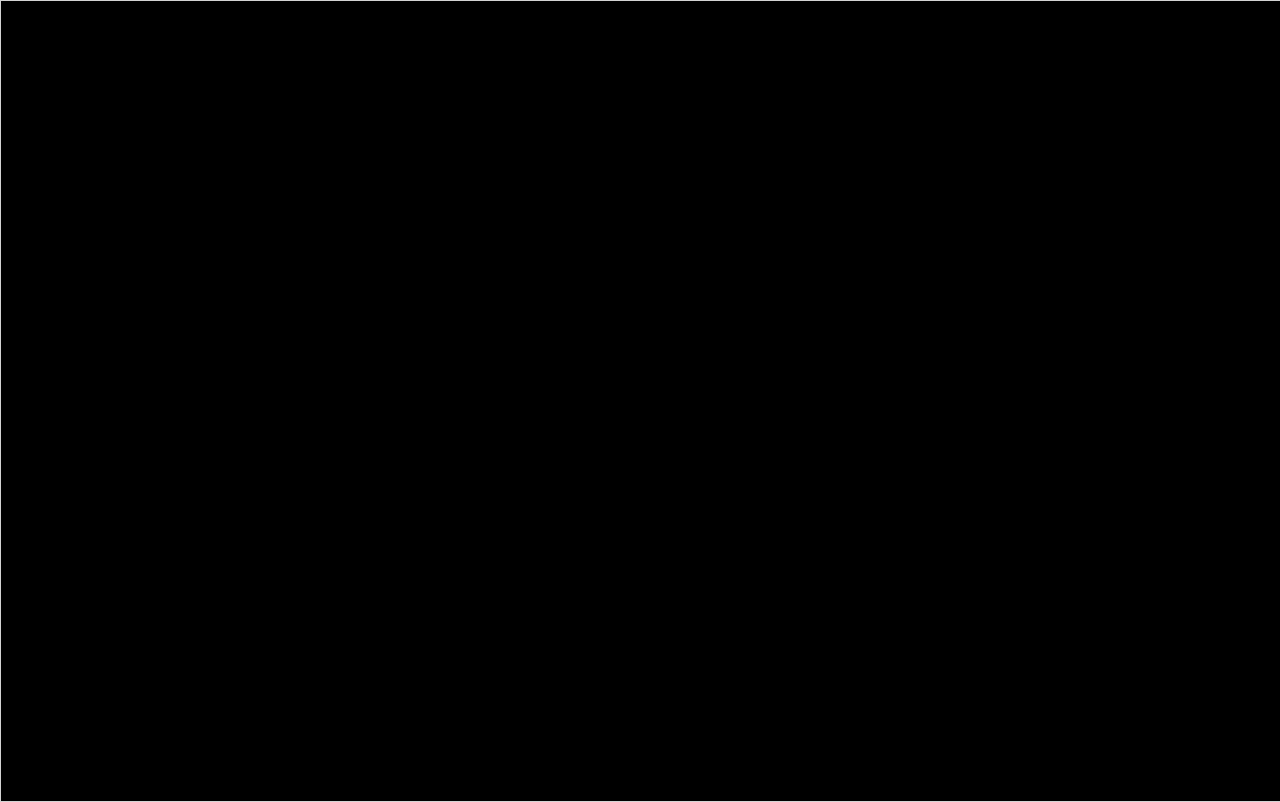
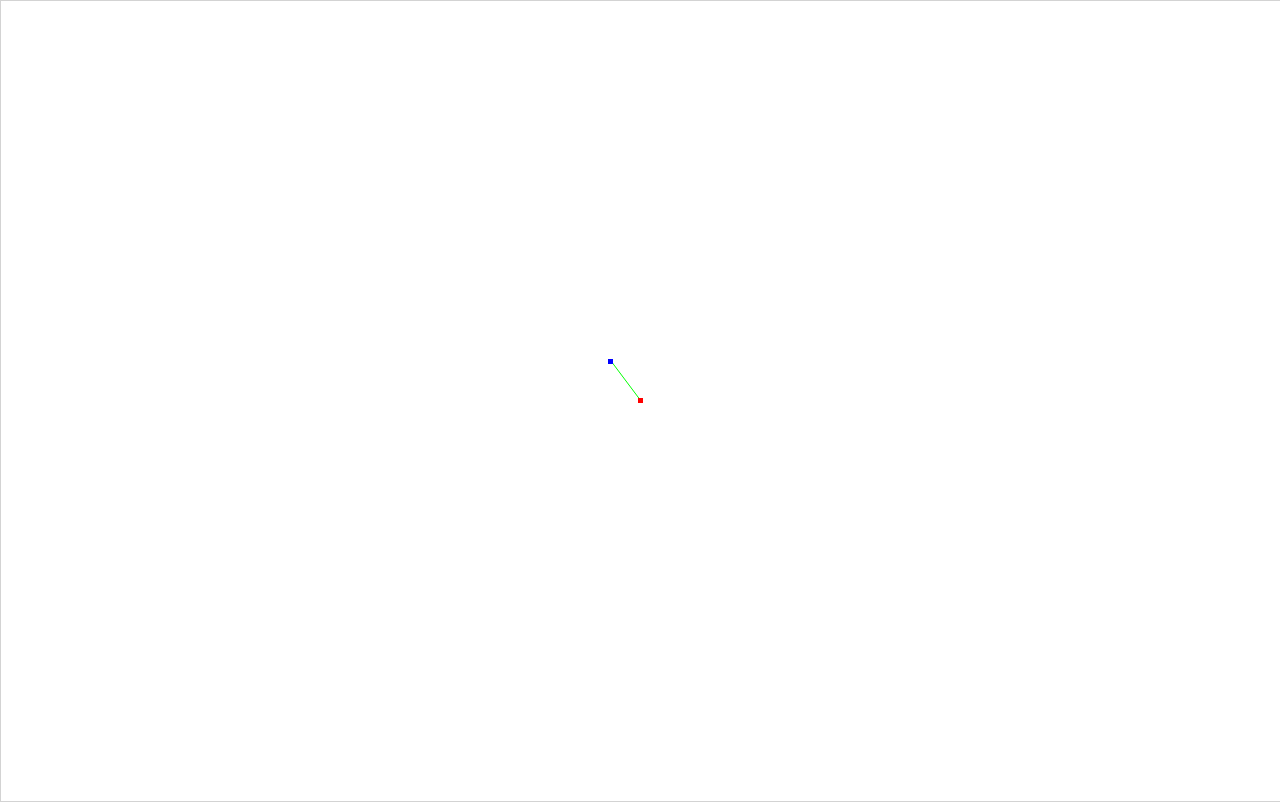
Before and after one commit to MeatMattress/Mycelium, a plain HTML site: page MyceliumProject/src/index.html in a window 1280 px wide. Drawn offline with nearby package versions, Linux system fonts and the light colour scheme.

Commit message:
Bugged angle - fix please

```diff
--- a/MyceliumProject/src/index.html
+++ b/MyceliumProject/src/index.html
@@ -2,6 +2,8 @@
  <head>
   <link rel="stylesheet" href="style.css"/>
   <script src = "https://ajax.googleapis.com/ajax/libs/jquery/3.5.1/jquery.min.js"></script>
+  <script src = "scripts/Spore.js"></script>
+  <script src = "scripts/BranchEngine.js"></script>
   <script src = "scripts/Branch.js"></script>
   <script src = "scripts/CollisionDetection.js"></script>
   <script src = "scripts/FoodNode.js"></script>
--- a/MyceliumProject/src/scripts/Branch.js
+++ b/MyceliumProject/src/scripts/Branch.js
@@ -6,10 +6,10 @@ class Branch {
 		this.parents = parents;
 	}
 
-	draw() {
+	draw(color = "#00FF00") {
 		var canvas = document.getElementById("canvas");
 		var ctx = canvas.getContext('2d');
-		ctx.strokeStyle = "#00FF00";
+		ctx.strokeStyle = color;
 		ctx.beginPath();
 		ctx.moveTo(this.p1.x, this.p1.y);
 		ctx.lineTo(this.p2.x, this.p2.y);
--- /dev/null
+++ b/MyceliumProject/src/scripts/BranchEngine.js
@@ -0,0 +1,51 @@
+// calculate angle of a vector
+
+
+// create new angle 'A' based on that angle, angle must be within a certain range
+
+// get random middle-ish distance between a line segment (two PVectors)
+
+// place PVector 1 on the middle-ish coordinate
+
+// -- You need a way to generate random magnitudes 'M' within a certain range, decreasing each time it branches.
+
+// Use that magnitude to generate PVector2 and place it on a point between the min and max angle with magnitude M - scaleFactor
+
+// -- Think about the data structure a little more
+// Each branch will have 1+ child and only 1 parent
+
+// "EVENTLISTENER" if the most recently added branch has collided with a food node, move PVector2 to the collision point
+// Route back up to the parent, changing all of its parent's colors to a different one / redrawing them
+
+// TODO: Path-finding based on this implementation. Will come in a later build.
+class BranchEngine{
+	constructor(spore){
+		this.spore = spore;
+		this.children = [];
+		this.canvas = document.getElementById("canvas");
+		this.ctx = canvas.getContext('2d');
+		this.width = canvas.width;
+		this.height = canvas.height;
+		this.center = new PVector(this.width/2, this.height/2);
+	}
+
+	getNewBranch(branch) {
+		return new Branch(this.center, new PVector(PVector.prototype.rotateBy(this.getRandomInt(30, 150))));
+	}
+
+	getRandomInt(min, max) { // gets a random number between min and max (height and width, usually)
+		min = Math.ceil(min);
+		max = Math.floor(max);
+		return Math.floor(Math.random() * (max - min) + min); //The maximum is exclusive and the minimum is inclusive
+	}
+
+	findPartWay(vector, scalar) {
+		var distX = vector.p2.x - vector.p1.x;
+		var distY = vector.p2.y - vector.p1.y;
+
+		var modX = (distX * scalar) + vector.p1.x;
+		var modY = (distY * scalar) + vector.p1.y;
+
+		return new PVector(modX, modY);
+	}
+}
--- a/MyceliumProject/src/scripts/Spore.js
+++ b/MyceliumProject/src/scripts/Spore.js
@@ -2,9 +2,18 @@ class Spore {
 	constructor(PVector) {
 		this.p = PVector;
 		this.branches = [];
+		this.canvas = document.getElementById("canvas");
+		this.ctx = canvas.getContext('2d');
+		this.canvasHeight = this.canvas.height;
+		this.canvasWidth = this.canvas.width;
 	}
 
 	push(branch) {
 		this.branches.push(branch);
 	}
+
+	draw(color = "#0000FF") {
+		this.ctx.fillStyle = color;
+		this.ctx.fillRect(this.p.x, this.p.y, 5, 5);
+	}
 }
--- a/MyceliumProject/src/scripts/Testing.js
+++ b/MyceliumProject/src/scripts/Testing.js
@@ -6,6 +6,50 @@ $(document).ready(() => {
 	var width = canvas.width;
 	var height = canvas.height;
 	var center = new PVector(width/2, height/2);
+	var spore = new Spore(new PVector(center.x - 3, center.y-3));
+	var engine = new BranchEngine(spore);
 	// main loop
+	var vec1 = new PVector(center);
+	var vec2 = new PVector(center.x-30, center.y-40)
+	var branch = new Branch(vec1, vec2);
+	branch.draw();
+	console.log("The center is " + center);
+	console.log("PVector 1 (Red) is: "+branch.p1);
+	console.log("Pvector 2 (Blue) is: "+branch.p2);
 
+	spore.draw("#FF0000");
+	var p2spore = new Spore(new PVector(branch.p2.x-3, branch.p2.y-2));
+	p2spore.draw();
+
+	console.log("The supposed angle is: "+getAngle(branch));
 });
+function getAngle(vector) {
+/*
+	Formula for getting the angle of a vector, which is atan(slope_of_vector)
+
+	Must determine quadrant to get actual slope because y is always positive because the (x,y) axis is at (0,0)
+	The center of this canvas is (canvas_width / 2, canvas_height / 2), not (0,0).
+	The Y axis INCREASES as you move downwards.
+	Keep this in mind when determining the quadrant of the vector's (p2.x, p2.y) because the rise/run calculation
+	will be different depending on the difference between y2 and y1.
+
+	Example: If the vector points downwards, (p2.y - p1.y) (which iis
+	actually positive, when it should be negative.
+*/
+	var angle;
+
+	// if the vector points in the first quadrant, rise is positive and run is positive, so adjust the formula to fit, rise is now positive
+	if (vector.p2.x > vector.p1.x && vector.p2.y < vector.p1.y) angle = ((vector.p1.y - vector.p2.y) / (vector.p2.x - vector.p1.x));
+
+	// if the vector is in the second quadrant, rise is positive but run is negative, so adjust the formula to fit, rise is now positive and run is now negative
+	else if (vector.p2.x < vector.p1.x && vector.p2.y < vector.p1.y) angle = -1*(((vector.p1.y - vector.p2.y) / (vector.p2.x - vector.p1.x)))+90;
+
+	// if the vector is in the third quadrant, rise is negative and run is negative, so adjust the formula to fit, rise is now negative and run is now negative
+	else if (vector.p2.x < vector.p1.x && vector.p2.y > vector.p1.y) angle = ((vector.p1.y - vector.p2.y) / (vector.p1.x - vector.p2.x))
+
+	// if the vector is in the fourth quadrant, rise is negative but run is positive, so adjust the formula to fit, rise is now negative
+	else if (vector.p2.x > vector.p1.x && vector.p2.y > vector.p1.y) angle = ((vector.p1.y - vector.p2.y) / (vector.p2.x - vector.p1.x))
+
+	// return angle in degrees
+	return ((Math.atan(angle)) * (180 / Math.PI));
+}
--- a/MyceliumProject/src/style.css
+++ b/MyceliumProject/src/style.css
@@ -1,6 +1,6 @@
 
 #canvasWrapper, body {
-    background-color: black;
+    background-color: white;
     width: 100%;
     height: 100%;
     padding: 0;
```
